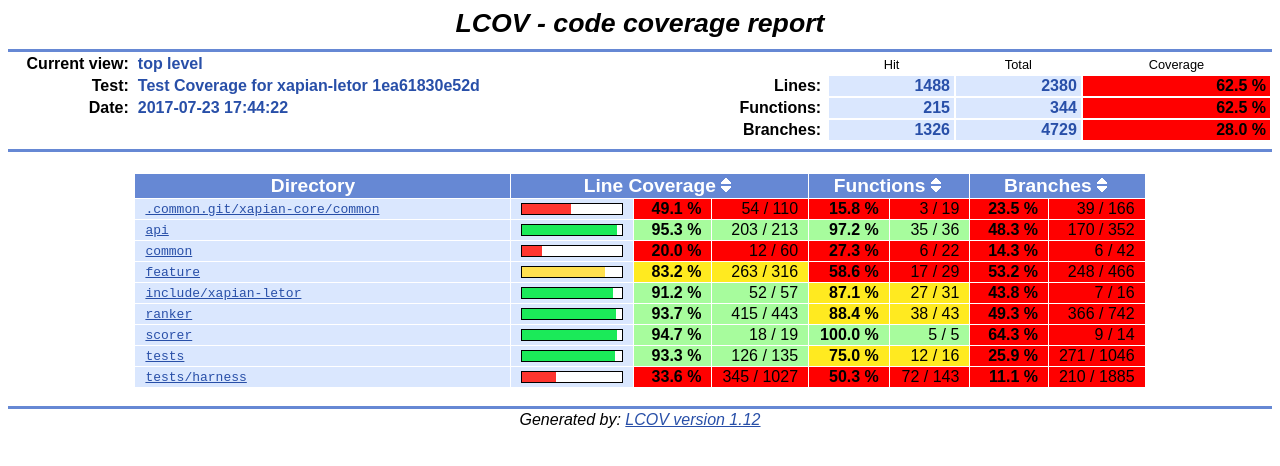
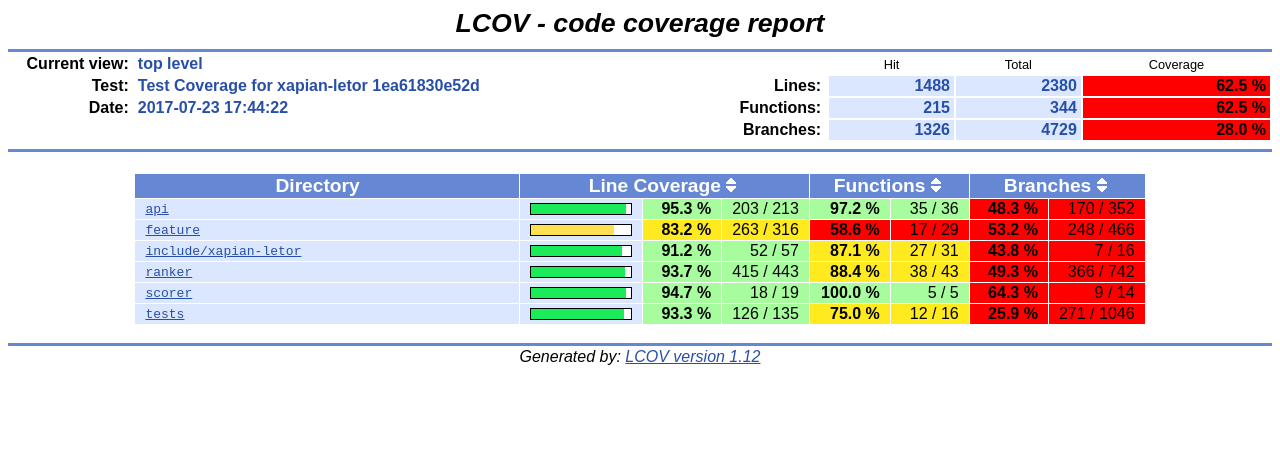
Before and after one commit to AyushP123/AyushP123.github.io, a plain HTML site: page index.html in a window 1280 px wide. Drawn offline with Linux system fonts and the light colour scheme.

Commit message:
fixup! lcov report for letor

```diff
--- a/index.html
+++ b/index.html
@@ -82,18 +82,6 @@
       <td class="tableHead" colspan=2>Branches <span class="tableHeadSort"><a href="index-sort-b.html"><img src="updown.png" width=10 height=14 alt="Sort by branch coverage" title="Sort by branch coverage" border=0></a></span></td>
     </tr>
     <tr>
-      <td class="coverFile"><a href=".common.git/xapian-core/common/index.html">.common.git/xapian-core/common</a></td>
-      <td class="coverBar" align="center">
-        <table border=0 cellspacing=0 cellpadding=1><tr><td class="coverBarOutline"><img src="ruby.png" width=49 height=10 alt="49.1%"><img src="snow.png" width=51 height=10 alt="49.1%"></td></tr></table>
-      </td>
-      <td class="coverPerLo">49.1&nbsp;%</td>
-      <td class="coverNumLo">54 / 110</td>
-      <td class="coverPerLo">15.8&nbsp;%</td>
-      <td class="coverNumLo">3 / 19</td>
-      <td class="coverPerLo">23.5&nbsp;%</td>
-      <td class="coverNumLo">39 / 166</td>
-    </tr>
-    <tr>
       <td class="coverFile"><a href="api/index.html">api</a></td>
       <td class="coverBar" align="center">
         <table border=0 cellspacing=0 cellpadding=1><tr><td class="coverBarOutline"><img src="emerald.png" width=95 height=10 alt="95.3%"><img src="snow.png" width=5 height=10 alt="95.3%"></td></tr></table>
@@ -104,18 +92,6 @@
       <td class="coverNumHi">35 / 36</td>
       <td class="coverPerLo">48.3&nbsp;%</td>
       <td class="coverNumLo">170 / 352</td>
-    </tr>
-    <tr>
-      <td class="coverFile"><a href="common/index.html">common</a></td>
-      <td class="coverBar" align="center">
-        <table border=0 cellspacing=0 cellpadding=1><tr><td class="coverBarOutline"><img src="ruby.png" width=20 height=10 alt="20.0%"><img src="snow.png" width=80 height=10 alt="20.0%"></td></tr></table>
-      </td>
-      <td class="coverPerLo">20.0&nbsp;%</td>
-      <td class="coverNumLo">12 / 60</td>
-      <td class="coverPerLo">27.3&nbsp;%</td>
-      <td class="coverNumLo">6 / 22</td>
-      <td class="coverPerLo">14.3&nbsp;%</td>
-      <td class="coverNumLo">6 / 42</td>
     </tr>
     <tr>
       <td class="coverFile"><a href="feature/index.html">feature</a></td>
@@ -177,18 +153,6 @@
       <td class="coverPerLo">25.9&nbsp;%</td>
       <td class="coverNumLo">271 / 1046</td>
     </tr>
-    <tr>
-      <td class="coverFile"><a href="tests/harness/index.html">tests/harness</a></td>
-      <td class="coverBar" align="center">
-        <table border=0 cellspacing=0 cellpadding=1><tr><td class="coverBarOutline"><img src="ruby.png" width=34 height=10 alt="33.6%"><img src="snow.png" width=66 height=10 alt="33.6%"></td></tr></table>
-      </td>
-      <td class="coverPerLo">33.6&nbsp;%</td>
-      <td class="coverNumLo">345 / 1027</td>
-      <td class="coverPerLo">50.3&nbsp;%</td>
-      <td class="coverNumLo">72 / 143</td>
-      <td class="coverPerLo">11.1&nbsp;%</td>
-      <td class="coverNumLo">210 / 1885</td>
-    </tr>
   </table>
   </center>
   <br>
```
